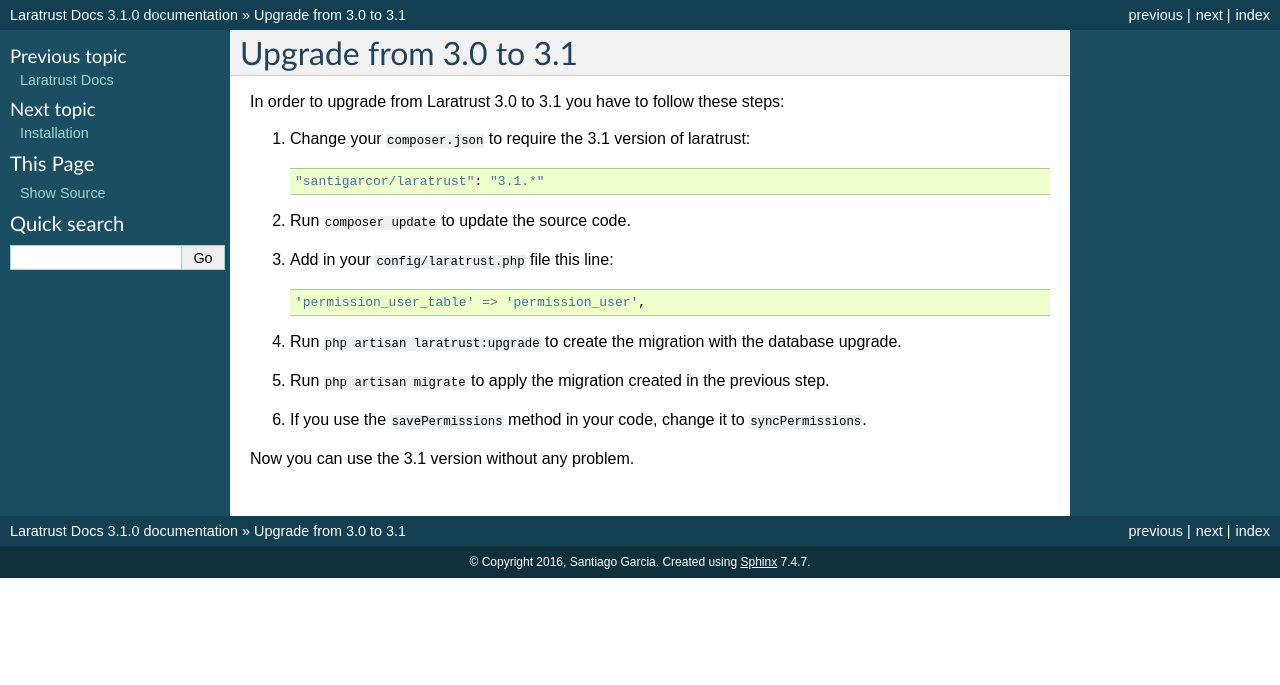
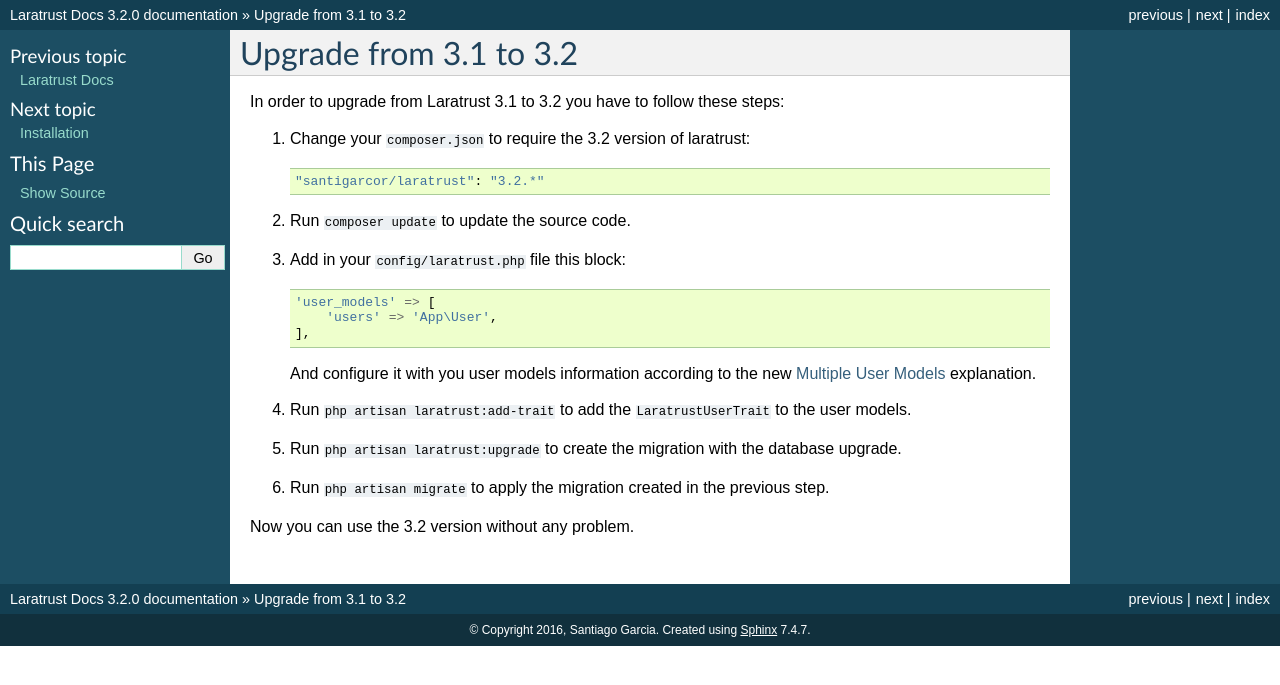
Before and after one commit to santigarcor/laratrust, a Sphinx documentation site: the page built from docs/upgrade.rst, in a window 1280 px wide. Shown: the top 685 px of the page. Built offline with Sphinx 7.4.7, drawn with Linux system fonts in a browser that asks for light colours.

Commit message:
Update Docs

```diff
--- a/docs/conf.py
+++ b/docs/conf.py
@@ -57,9 +57,9 @@
 # built documents.
 #
 # The short X.Y version.
-version = u'3.1.0'
+version = u'3.2.0'
 # The full version, including alpha/beta/rc tags.
-release = u'3.1.0'
+release = u'3.2.0'
 
 # The language for content autogenerated by Sphinx. Refer to documentation
 # for a list of supported languages.
--- a/docs/configuration/after_installation.rst
+++ b/docs/configuration/after_installation.rst
@@ -5,6 +5,8 @@
 ^^^^^^^^^^^^^^^^^^^
 
 Laratrust now allows mutliple user models, so in order to configure it correctly, you must change the values inside the ``config/laratrust.php`` file.
+
+.. _multiple-user-models:
 
 Multiple User Models
 --------------------
--- a/docs/upgrade.rst
+++ b/docs/upgrade.rst
@@ -1,22 +1,28 @@
-Upgrade from 3.0 to 3.1
+Upgrade from 3.1 to 3.2
 =======================
 
-In order to upgrade from Laratrust 3.0 to 3.1 you have to follow these steps:
+In order to upgrade from Laratrust 3.1 to 3.2 you have to follow these steps:
 
-1. Change your ``composer.json`` to require the 3.1 version of laratrust::
+1. Change your ``composer.json`` to require the 3.2 version of laratrust::
 
-    "santigarcor/laratrust": "3.1.*"
+    "santigarcor/laratrust": "3.2.*"
 
 2. Run ``composer update`` to update the source code.
 
-3. Add in your ``config/laratrust.php`` file this line::
+3. Add in your ``config/laratrust.php`` file this block:
 
-    'permission_user_table' => 'permission_user',
+   .. code-block:: php
 
-4. Run ``php artisan laratrust:upgrade`` to create the migration with the database upgrade.
+        'user_models' => [
+            'users' => 'App\User',
+        ],
 
-5. Run ``php artisan migrate`` to apply the migration created in the previous step.
+   And configure it with you user models information according to the new :ref:`multiple-user-models` explanation.
 
-6. If you use the ``savePermissions`` method in your code, change it to ``syncPermissions``.
+4. Run ``php artisan laratrust:add-trait`` to add the ``LaratrustUserTrait`` to the user models.
 
-Now you can use the 3.1 version without any problem.
+5. Run ``php artisan laratrust:upgrade`` to create the migration with the database upgrade.
+
+6. Run ``php artisan migrate`` to apply the migration created in the previous step.
+
+Now you can use the 3.2 version without any problem.
```
Also changed, not shown: docs/usage/concepts.rst (+8 -10 lines).
